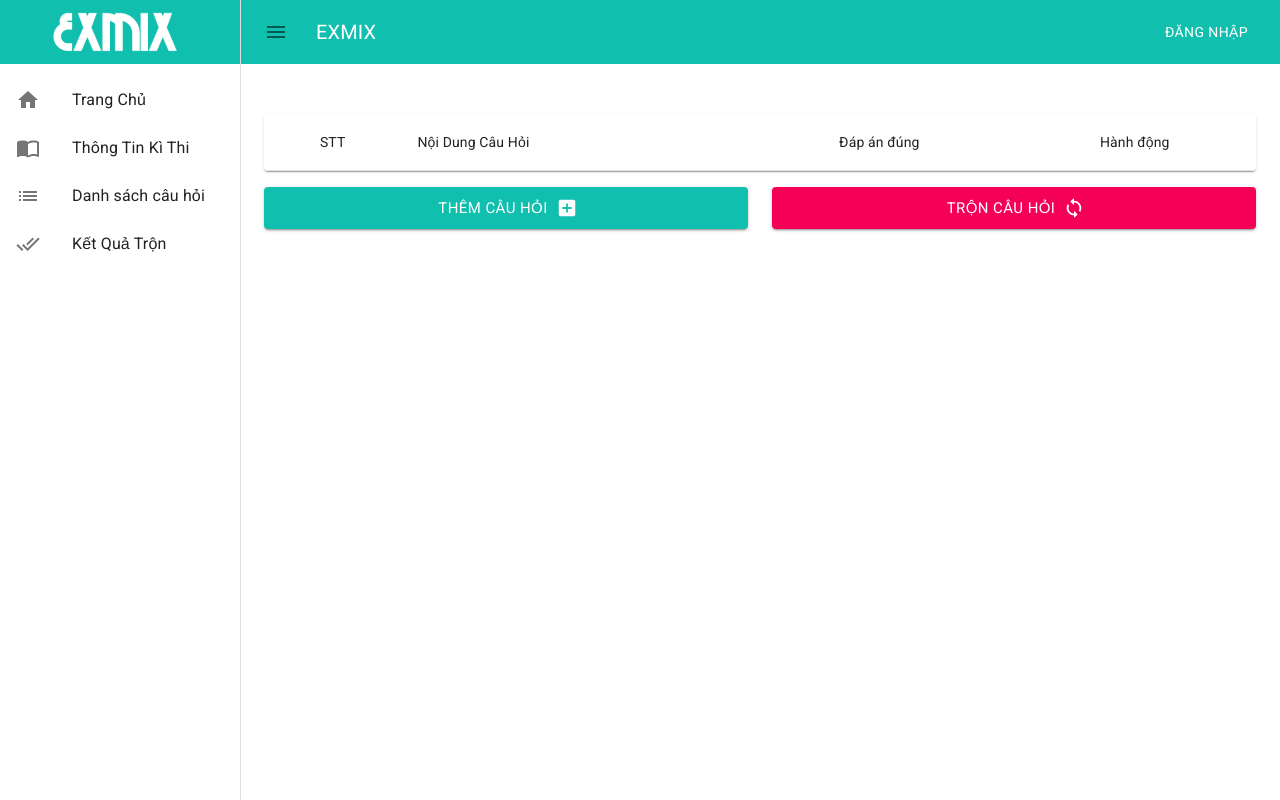
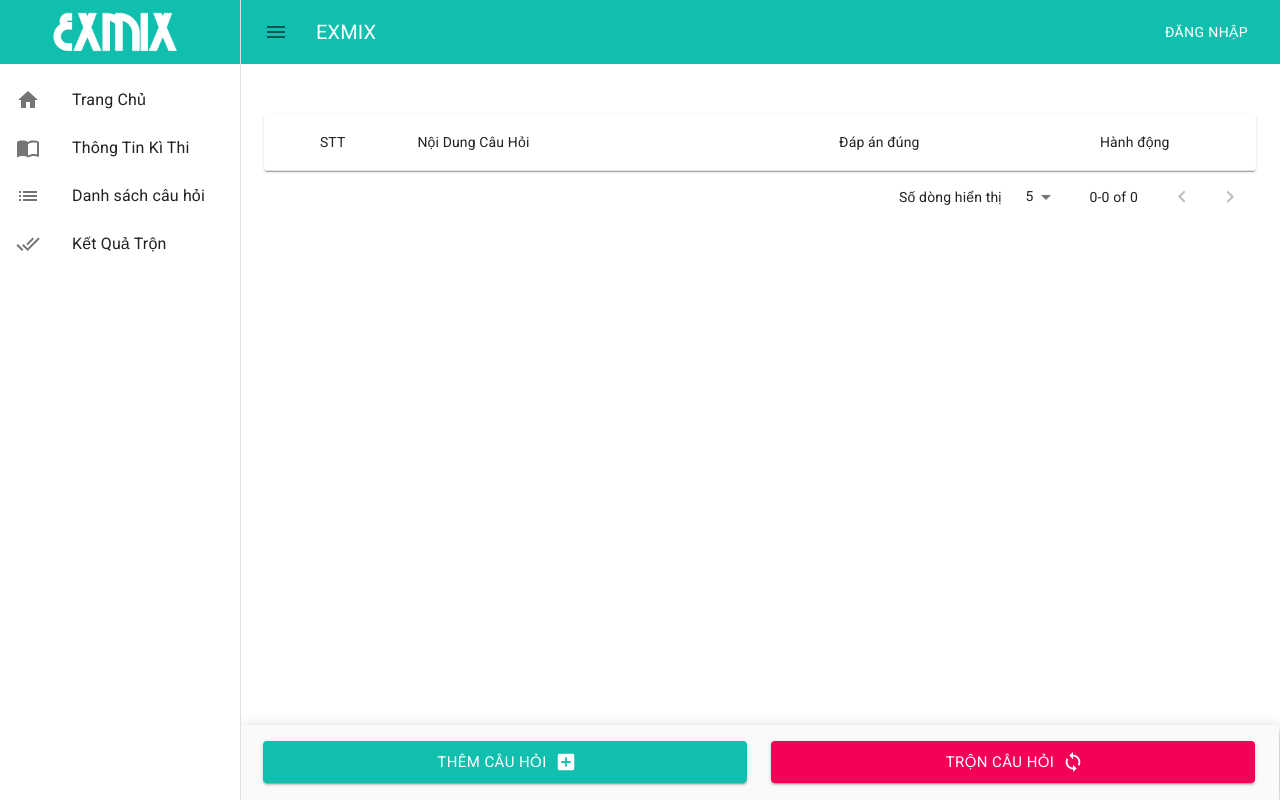
Before and after one commit to kntrieu/exmix, a React (Create React App) app: page /danh-sach-cau-hoi in a window 1280 px wide. Built offline with nearby package versions, Linux system fonts and the light colour scheme; a web font is replaced by a local one.

Commit message:
[Develop] Adding Bottom Actions Component

```diff
--- a/package.json
+++ b/package.json
@@ -7,6 +7,7 @@
     "@material-ui/core": "^4.11.4",
     "@material-ui/icons": "^4.11.2",
     "@material-ui/lab": "^4.0.0-alpha.58",
+    "@material-ui/system": "^4.11.3",
     "@testing-library/jest-dom": "^5.11.4",
     "@testing-library/react": "^11.1.0",
     "@testing-library/user-event": "^12.1.10",
--- a/src/components/AppBar/index.js
+++ b/src/components/AppBar/index.js
@@ -1,5 +1,6 @@
 import React from 'react';
-import { makeStyles } from '@material-ui/core/styles';
+import { makeStyles, useTheme } from '@material-ui/core/styles';
+import useMediaQuery from '@material-ui/core/useMediaQuery';
 import AppBar from '@material-ui/core/AppBar';
 import Toolbar from '@material-ui/core/Toolbar';
 import Typography from '@material-ui/core/Typography';
@@ -9,9 +10,12 @@ import MenuIcon from '@material-ui/icons/Menu';
 
 const useStyles = makeStyles((theme) => ({
   root: {
-    flexGrow: 1,
+    flexGrow: 1
+  },
+  mainMargin: {
     marginLeft: '240px',
   },
+
   menuButton: {
     marginRight: theme.spacing(2),
   },
@@ -25,9 +29,11 @@ const useStyles = makeStyles((theme) => ({
 
 export default function ButtonAppBar() {
   const classes = useStyles();
+  const theme = useTheme();
+  const matches = useMediaQuery(theme.breakpoints.up('sm'));
 
   return (
-    <div className={classes.root}>
+    <div className={classes.root + ' ' + (matches ? classes.mainMargin : '')}>
       <AppBar position="static" className={classes.header}>
         <Toolbar>
           <IconButton edge="start" className={classes.menuButton} aria-label="menu">
--- /dev/null
+++ b/src/components/BottomAction/BottomAction.js
@@ -0,0 +1,87 @@
+import React from 'react';
+import { makeStyles, useTheme } from '@material-ui/core/styles';
+import useMediaQuery from '@material-ui/core/useMediaQuery';
+import PropTypes from 'prop-types';
+import { Link } from 'react-router-dom';
+import {
+    Button,
+    Grid,
+    FormControl,
+    Box
+} from '@material-ui/core';
+
+const useStyles = makeStyles((theme) => ({
+    root: {
+        position: 'fixed',
+        bottom: 0,
+        backgroundColor: theme.palette.grey[50],
+        width: 'calc(100% - 240px)',
+        minHeight: '75px'
+    },
+    marginLeftOut25: {
+        marginLeft: '-25px',
+    },
+    marginLeftOut16: {
+        marginLeft: '-16px',
+    }
+}));
+
+const BottomAction = ({actions}) => {
+    const classes = useStyles();
+    const theme = useTheme();
+    const matches = useMediaQuery(theme.breakpoints.up('sm'));
+    const cols = 12 / actions.length;
+
+    return (
+        <Box boxShadow={5} className={classes.root + ' ' + ( matches ? classes.marginLeftOut25 : classes.marginLeftOut16)}>
+            <Grid container spacing={3} direction="row" alignItems="center" style={{paddingLeft: '24px', paddingRight: '24px'}}>
+                {
+                    actions.map((action, index) => {
+                        const mainItem =
+                        <FormControl margin="normal" fullWidth={true}>
+                            <Button type={action.isSubmit ? 'submit' : 'button'}
+                                    onClick={action.onClick}
+                                    variant="contained"
+                                    color={action.color} size={action.size}
+                                    startIcon={ action.startIcon ? <action.startIcon /> : null }
+                                    endIcon={ action.endIcon ? <action.endIcon/> : null}>
+                                {action.label}
+                            </Button>
+                        </FormControl>
+
+                        if (action.link) {
+                            return (
+                                <Grid item xs={cols} key={index}>
+                                    <Link to={action.link} style={{ textDecoration: 'none' }}>
+                                    {mainItem}
+                                    </Link>
+                                </Grid>
+                            )
+                        }
+
+                        return (
+                            <Grid item xs={cols} key={index}>
+                                {mainItem}
+                            </Grid>
+                        );
+                    })
+                }
+            </Grid>
+        </Box>
+    );
+};
+
+BottomAction.propTypes = {
+    actions: PropTypes.arrayOf(PropTypes.shape({
+        color: PropTypes.string,
+        isSubmit: PropTypes.bool,
+        label: PropTypes.string,
+        size: PropTypes.string,
+        onclick: PropTypes.func,
+        startIcon: PropTypes.object,
+        endIcon: PropTypes.object,
+        link: PropTypes.string
+    })).isRequired
+}
+
+export default BottomAction;
--- a/src/components/ExamForm/ExamForm.js
+++ b/src/components/ExamForm/ExamForm.js
@@ -9,6 +9,8 @@ import {
 import { ValidatorForm , TextValidator} from 'react-material-ui-form-validator';
 import {useDispatch, useSelector} from 'react-redux';
 import {updateWizaData} from '../../actions/Wizart';
+import BottomAction from '../BottomAction/BottomAction';
+import DoneIcon from '@material-ui/icons/Done';
 
 
 const ExamForm = ({showNotification}) => {
@@ -34,6 +36,16 @@ const ExamForm = ({showNotification}) => {
 
     };
 
+    const actions = [
+        {
+            color: 'primary',
+            isSubmit: true,
+            label: 'Lưu',
+            size: 'large',
+            startIcon: DoneIcon,
+        }
+    ];
+
     return (
         <Box>
             <ValidatorForm onSubmit={onSubmitForm}>
@@ -58,13 +70,9 @@ const ExamForm = ({showNotification}) => {
                                 })
                             }
                         </FormGroup>
-                        <FormGroup>
-                            <FormControl margin="normal" fullWidth={true}>
-                                <Button type="submit" variant="contained" color="primary">Lưu</Button>
-                            </FormControl>
-                        </FormGroup>
                     </Grid>
                 </Grid>
+                <BottomAction actions={actions} />
             </ValidatorForm>
         </Box>
     )
--- a/src/components/Home/Home.js
+++ b/src/components/Home/Home.js
@@ -1,7 +1,6 @@
 import {
     Box,
     Grid,
-    Typography
  } from '@material-ui/core';
 import React from 'react';
 import HomeHeader from './HomeHeader';
--- a/src/components/Main/index.js
+++ b/src/components/Main/index.js
@@ -9,7 +9,8 @@ import MixingList from '../Mixing/MixingList';
 import Home from '../Home/Home';
 import {BrowserRouter as Router, Switch, Route} from 'react-router-dom';
 import Sidebar from '../Sidebar/Sidebar';
-import { makeStyles } from '@material-ui/core/styles';
+import { makeStyles, useTheme } from '@material-ui/core/styles';
+import useMediaQuery from '@material-ui/core/useMediaQuery';
 import Snackbar from '@material-ui/core/Snackbar';
 import IconButton from '@material-ui/core/IconButton';
 import CloseIcon from '@material-ui/icons/Close';
@@ -31,6 +32,8 @@ const Alert = (props) => {
 const Main = () => {
     const classes = useStyles();
     const [notificationInf, setNotification] = useState({isOpen: false, message: '', timeout: 0, type: 'success'});
+    const theme = useTheme();
+    const matches = useMediaQuery(theme.breakpoints.up('sm'));
 
     const showNotification = (message, timeout, type) => {
         if(!message || !timeout) return true;
@@ -48,7 +51,7 @@ const Main = () => {
                 <Sidebar />
                 <Container maxWidth="xl">
 
-                    <div id="main-content" className={classes.mainMargin}>
+                    <div id="main-content" className={matches ? classes.mainMargin : ''}>
                         <Switch>
                             <Route path="/" exact>
                                 <Home />
--- a/src/components/Mixing/MixingList.js
+++ b/src/components/Mixing/MixingList.js
@@ -1,9 +1,6 @@
 import React from 'react';
 import {
-    Box,
-    Button,
-    Grid,
-    FormControl
+    Box
 } from '@material-ui/core';
 import { useSelector, useDispatch } from 'react-redux';
 import Table from '@material-ui/core/Table';
@@ -13,13 +10,13 @@ import TableContainer from '@material-ui/core/TableContainer';
 import TableHead from '@material-ui/core/TableHead';
 import TableRow from '@material-ui/core/TableRow';
 import Paper from '@material-ui/core/Paper';
-import { Link } from 'react-router-dom';
 import ViewListIcon from '@material-ui/icons/ViewList';
 import LoopIcon from '@material-ui/icons/Loop';
 import PrintIcon from '@material-ui/icons/Print';
 import { updateMixing } from '../../actions/Mixing';
 import {shuffleQuestions} from '../../utils/calculatorHelper';
 import { printCopies } from '../../utils/documentHelper';
+import BottomAction from '../BottomAction/BottomAction';
 
 const MixingList = () => {
     const copies = useSelector(state => state.MixingReducer);
@@ -38,6 +35,34 @@ const MixingList = () => {
     const printDoc = () => {
         printCopies(copies, wizart);
     }
+
+    const actions = [
+        {
+            color: 'primary',
+            isSubmit: false,
+            label: 'Danh sách câu hỏi',
+            size: 'large',
+            startIcon: ViewListIcon,
+            link: '/danh-sach-cau-hoi'
+        },
+        {
+            color: 'secondary',
+            isSubmit: false,
+            label: 'Trộn lại',
+            size: 'large',
+            endIcon: LoopIcon,
+            onClick: updateResults
+        },
+        {
+            color: 'primary',
+            isSubmit: false,
+            label: 'Xuất đề',
+            size: 'large',
+            endIcon: PrintIcon,
+            onClick: printDoc
+        },
+
+    ];
 
     return (
         <>
@@ -77,41 +102,7 @@ const MixingList = () => {
                     </Table>
                 </TableContainer>
             </Box>
-            <Box>
-                <Grid container spacing={3} direction="row" alignItems="center">
-                    <Grid item xs={12} md={4}>
-                        <Link to="/danh-sach-cau-hoi" style={{ textDecoration: 'none' }}>
-                            <FormControl margin="normal" fullWidth={true}>
-                                <Button
-                                    variant="contained"
-                                    color="primary" size="large" startIcon={<ViewListIcon />} >
-                                    Danh sách câu hỏi
-                                </Button>
-                            </FormControl>
-                        </Link>
-                    </Grid>
-                    <Grid item xs={12} md={4}>
-                        <FormControl margin="normal" fullWidth={true}>
-                            <Button
-                                onClick={() => updateResults()}
-                                variant="contained"
-                                color="secondary" size="large" endIcon={<LoopIcon />} >
-                                Trộn lại
-                            </Button>
-                        </FormControl>
-                    </Grid>
-                    <Grid item xs={12} md={4}>
-                        <FormControl margin="normal" fullWidth={true}>
-                            <Button
-                                onClick={ () => printDoc() }
-                                variant="contained"
-                                color="primary" size="large" endIcon={<PrintIcon />} >
-                                Xuất đề
-                            </Button>
-                        </FormControl>
-                    </Grid>
-                </Grid>
-            </Box>
+            <BottomAction actions={actions} />
         </>
     )
 }
--- a/src/components/Questions/QuestionsList.js
+++ b/src/components/Questions/QuestionsList.js
@@ -1,9 +1,7 @@
 import React from 'react';
 import {
     Box,
-    Button,
-    FormControl,
-    Grid
+    TablePagination
 } from '@material-ui/core';
 import { useSelector } from 'react-redux';
 import Table from '@material-ui/core/Table';
@@ -20,16 +18,51 @@ import AddBoxIcon from '@material-ui/icons/AddBox';
 import { makeStyles } from '@material-ui/core/styles';
 import { Link } from 'react-router-dom';
 import LoopIcon from '@material-ui/icons/Loop';
+import BottomAction from '../BottomAction/BottomAction';
 
-const useStyles = makeStyles({
+const useStyles = makeStyles( theme => ({
     table: {
         minWidth: 650,
     },
-});
+    fab: {
+        position: 'fixed',
+        bottom: theme.spacing(2),
+        right: theme.spacing(2),
+    }
+}));
 
 const QuestionsList = () => {
     const classes = useStyles();
     const questions = useSelector( state => state.QuestionsReducer);
+    const [rowsPerPage, setRowsPerPage] = React.useState(5);
+    const [page, setPage] = React.useState(0);
+    const handleChangePage = (event, newPage) => {
+        setPage(newPage);
+    };
+    const handleChangeRowsPerPage = (event) => {
+        setRowsPerPage(parseInt(event.target.value, 10));
+        setPage(0);
+    };
+    const actions = [
+        {
+            color: 'primary',
+            isSubmit: false,
+            label: 'Thêm Câu Hỏi',
+            size: 'large',
+            endIcon: AddBoxIcon,
+            link: '/them-cau-hoi'
+        },
+        {
+            color: 'secondary',
+            isSubmit: false,
+            label: 'Trộn Câu Hỏi',
+            size: 'large',
+            endIcon: LoopIcon,
+            link: '/tron-cau-hoi'
+        }
+
+    ];
+
     return (
         <>
             <Box>
@@ -44,7 +77,9 @@ const QuestionsList = () => {
                             </TableRow>
                         </TableHead>
                         <TableBody>
-                            {questions.map((question) => {
+                            {questions
+                                .slice(page * rowsPerPage, page * rowsPerPage + rowsPerPage)
+                                .map((question) => {
                                 let correctAnswer = question.answers.find(item => item.correct).label + '. ' + question.answers.find(item => item.correct).content;
                                 if (correctAnswer.length > 30) {
                                     correctAnswer = correctAnswer.substr(0, 30) + '...';
@@ -72,33 +107,18 @@ const QuestionsList = () => {
                         </TableBody>
                     </Table>
                 </TableContainer>
+                <TablePagination
+                    rowsPerPageOptions={[5, 10, 25]}
+                    component="div"
+                    count={questions.length}
+                    rowsPerPage={rowsPerPage}
+                    page={page}
+                    labelRowsPerPage={'Số dòng hiển thị'}
+                    onChangePage={handleChangePage}
+                    onChangeRowsPerPage={handleChangeRowsPerPage}
+                />
             </Box>
-            <Box>
-                <Grid container spacing={3} direction="row" alignItems="center">
-                    <Grid item xs={6}>
-                        <Link to="/them-cau-hoi" style={{ textDecoration: 'none' }}>
-                            <FormControl margin="normal" fullWidth={true}>
-                                <Button
-                                    variant="contained"
-                                    color="primary" size="large" endIcon={<AddBoxIcon />} >
-                                    Thêm câu hỏi
-                                </Button>
-                            </FormControl>
-                        </Link>
-                    </Grid>
-                    <Grid item xs={6}>
-                        <Link to="/tron-cau-hoi" style={{ textDecoration: 'none' }}>
-                            <FormControl margin="normal" fullWidth={true}>
-                                <Button
-                                    variant="contained"
-                                    color="secondary" size="large" endIcon={<LoopIcon />} >
-                                    Trộn câu hỏi
-                                </Button>
-                            </FormControl>
-                        </Link>
-                    </Grid>
-                </Grid>
-            </Box>
+            <BottomAction actions={actions} />
         </>
     )
 }
--- a/src/components/Questions/index.js
+++ b/src/components/Questions/index.js
@@ -16,6 +16,9 @@ import { addNewQuestion, updateQuestion as editQuestion } from '../../actions/Qu
 import {Link} from 'react-router-dom';
 import { ValidatorForm , TextValidator} from 'react-material-ui-form-validator';
 import { useParams, Redirect } from 'react-router-dom';
+import BottomAction from '../BottomAction/BottomAction';
+import DoneIcon from '@material-ui/icons/Done';
+import CancelIcon from '@material-ui/icons/Cancel';
 
 const QuestionForm = ({showNotification}) => {
     const dispatch = useDispatch();
@@ -94,6 +97,24 @@ const QuestionForm = ({showNotification}) => {
         setBackToList(true);
     }
 
+    const actions = [
+        {
+            color: 'primary',
+            isSubmit: true,
+            label: 'Xong',
+            size: 'large',
+            endIcon: DoneIcon,
+        },
+        {
+            color: 'secondary',
+            isSubmit: false,
+            label: 'Hủy',
+            size: 'large',
+            endIcon: CancelIcon,
+            link: '/danh-sach-cau-hoi'
+        }
+    ];
+
     if (backToList) {
         return <Redirect to='/danh-sach-cau-hoi'/>
     }
@@ -121,33 +142,7 @@ const QuestionForm = ({showNotification}) => {
                         </FormControl>
                     </Grid>
                 </Grid>
-                <Grid container spacing={3} direction="row" justify="center" alignItems="center">
-                    <Grid item xs={6}>
-                        <Box>
-                            <FormControl margin="normal" fullWidth={true}>
-                                <Button
-                                    variant="contained"
-                                    color="primary" size="large"
-                                    type="submit" >
-                                    Xong
-                                </Button>
-                            </FormControl>
-                        </Box>
-                    </Grid>
-                    <Grid item xs={6}>
-                        <Box>
-                            <Link to="/danh-sach-cau-hoi" style={{ textDecoration: 'none' }}>
-                                <FormControl margin="normal" fullWidth={true}>
-                                    <Button
-                                        variant="contained"
-                                        color="secondary" size="large" >
-                                        Hủy bỏ
-                                    </Button>
-                                </FormControl>
-                            </Link>
-                        </Box>
-                    </Grid>
-                </Grid>
+                <BottomAction actions={actions} />
                 </ValidatorForm>
             </Box>
         </>
--- a/src/components/Sidebar/Sidebar.js
+++ b/src/components/Sidebar/Sidebar.js
@@ -54,7 +54,7 @@ const Sidebar = () => {
     const drawer = (
         <div>
             <div className={classes.toolbar}>
-                <img src="/EXMIX_LOGO.png" width="240" height="64"/>
+                <img src="/EXMIX_LOGO.png" width="240" height="64" alt="logo"/>
             </div>
             <List>
                 <Link to="/" style={{ textDecoration: 'none', color: 'rgba(0, 0, 0, 0.87)' }}>
```
